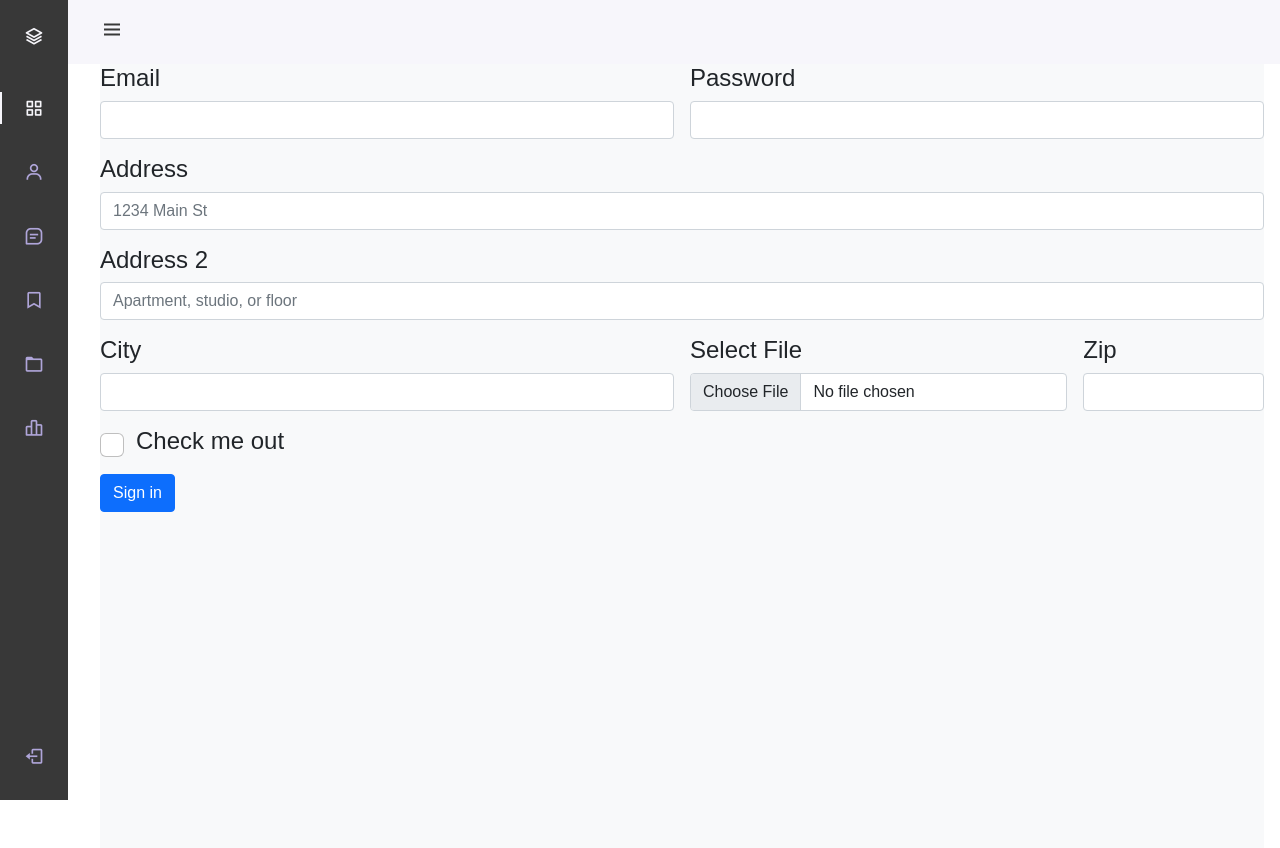
After one commit to Khenidybari/Bari_portfolio, a Django app: template Bari_portfolio/templates/cms.html in a window 1280 px wide. The commit adds this page. Run offline with Django 5.2, Linux system fonts and the light colour scheme; the template is opened without the code that fills it, so the values that code supplies are empty; some libraries are stand-ins or nearby versions.

Commit message:
has cms 3/5

```diff
--- /dev/null
+++ b/Bari_portfolio/templates/cms.html
@@ -0,0 +1,166 @@
+<!DOCTYPE html>
+<html lang="en">
+<head>
+    <meta charset="UTF-8">
+    <meta name="viewport" content="width=device-width, initial-scale=1.0">
+
+    <link rel="stylesheet" href="https://cdn.jsdelivr.net/npm/bootstrap@5.0.0-beta1/dist/css/bootstrap.min.css">
+    <link rel="stylesheet" href="https://cdn.jsdelivr.net/npm/bootstrap@5.0.0-beta1/dist/js/bootstrap.bundle.min.js">
+    <link rel="stylesheet" href="https://cdnjs.cloudflare.com/ajax/libs/jquery/3.2.1/jquery.min.js">
+    <link rel="stylesheet" href="https://cdn.jsdelivr.net/npm/boxicons@latest/css/boxicons.min.css">
+    <title>Document</title>
+    <script>
+        document.addEventListener("DOMContentLoaded", function(event) {
+
+const showNavbar = (toggleId, navId, bodyId, headerId) =>{
+const toggle = document.getElementById(toggleId),
+nav = document.getElementById(navId),
+bodypd = document.getElementById(bodyId),
+headerpd = document.getElementById(headerId)
+
+// Validate that all variables exist
+if(toggle && nav && bodypd && headerpd){
+toggle.addEventListener('click', ()=>{
+// show navbar
+nav.classList.toggle('show')
+// change icon
+toggle.classList.toggle('bx-x')
+// add padding to body
+bodypd.classList.toggle('body-pd')
+// add padding to header
+headerpd.classList.toggle('body-pd')
+})
+}
+}
+
+showNavbar('header-toggle','nav-bar','body-pd','header')
+
+/*===== LINK ACTIVE =====*/
+const linkColor = document.querySelectorAll('.nav_link')
+
+function colorLink(){
+if(linkColor){
+linkColor.forEach(l=> l.classList.remove('active'))
+this.classList.add('active')
+}
+}
+linkColor.forEach(l=> l.addEventListener('click', colorLink))
+
+// Your code to run since DOM is loaded and ready
+});
+        </script>
+
+    <style>
+        @import url("https://fonts.googleapis.com/css2?family=Nunito:wght@400;600;700&display=swap");
+        :root
+        {
+            --header-height: 3rem;
+            --nav-width: 68px;
+            --first-color: #383838;
+            --first-color-light: #AFA5D9;
+            --white-color: #F7F6FB;
+            --body-font:'Poppins', sans-serif;
+            --normal-font-size:1rem;
+            --z-fixed: 100}*,
+              ::before,::after{box-sizing: border-box}
+              body{position: relative;margin: var(--header-height)
+                0 0 0;padding: 0 1rem;font-family: var(--body-font);
+                font-size: var(--normal-font-size);transition: .5s}
+                a{text-decoration: none}
+                .header{
+                    width:
+                    100%;height:
+                    var(--header-height);position:
+                    fixed;top:
+                    0;left:
+                    0;display:
+                    flex;align-items: center;
+                    justify-content: space-between;
+                    padding: 0 1rem;background-color:
+                    var(--white-color);z-index:
+                    var(--z-fixed);transition: .5s}
+                    .header_toggle{color: var(--first-color);
+                        font-size: 1.5rem;cursor: pointer}
+                        .header_img{width: 35px;height: 35px;display: flex;justify-content: center;border-radius: 50%;overflow: hidden}
+                        .header_img img{width: 40px}.l-navbar{position: fixed;top: 0;left: -30%;width: var(--nav-width);height: 100vh;background-color: var(--first-color);padding: .5rem 1rem 0 0;transition: .5s;z-index: var(--z-fixed)}
+                        .nav{height: 100%;display: flex;flex-direction: column;justify-content: space-between;overflow: hidden}
+                        .nav_logo,
+                        .nav_link{display: grid;grid-template-columns: max-content max-content;align-items: center;column-gap: 1rem;padding: .5rem 0 .5rem 1.5rem}
+                        .nav_logo{margin-bottom: 2rem}
+                        .nav_logo-icon{font-size: 1.25rem;color: var(--white-color)}
+                        .nav_logo-name{color: var(--white-color);font-weight: 700}
+                        .nav_link{position: relative;color: var(--first-color-light);margin-bottom: 1.5rem;transition: .3s}
+                        .nav_link:hover{color: var(--white-color)}
+                        .nav_icon{font-size: 1.25rem}
+                        .show{left: 0}
+                        .body-pd{padding-left: calc(var(--nav-width) + 1rem)}
+                        .active{color: var(--white-color)}
+                        .active::before{content: '';position: absolute;left: 0;width: 2px;height: 32px;background-color: var(--white-color)}
+                        .height-100{height:100vh}@media screen and (min-width: 768px){body{margin: calc(var(--header-height) + 1rem) 0 0 0;padding-left: calc(var(--nav-width) + 2rem)}
+                        .header{height: calc(var(--header-height) + 1rem);padding: 0 2rem 0 calc(var(--nav-width) + 2rem)}.header_img{width: 40px;height: 40px}
+                        .header_img img{width: 45px}
+                        .l-navbar{left: 0;padding: 1rem 1rem 0 0}
+                        .show{width: calc(var(--nav-width) + 156px)}
+                        .body-pd{padding-left: calc(var(--nav-width) + 188px)}}
+        </style>
+
+</head>
+<body>
+    <body id="body-pd">
+        <header class="header" id="header">
+            <div class="header_toggle"> <i class='bx bx-menu' id="header-toggle"></i> </div>
+        </header>
+        <div class="l-navbar" id="nav-bar">
+            <nav class="nav">
+                <div> <a href="#" class="nav_logo"> <i class='bx bx-layer nav_logo-icon'></i> <span class="nav_logo-name">BBBootstrap</span> </a>
+                    <div class="nav_list"> <a href="#" class="nav_link active"> <i class='bx bx-grid-alt nav_icon'></i> <span class="nav_name">Dashboard</span> </a> <a href="#" class="nav_link"> <i class='bx bx-user nav_icon'></i> <span class="nav_name">Users</span> </a> <a href="#" class="nav_link"> <i class='bx bx-message-square-detail nav_icon'></i> <span class="nav_name">Messages</span> </a> <a href="#" class="nav_link"> <i class='bx bx-bookmark nav_icon'></i> <span class="nav_name">Bookmark</span> </a> <a href="#" class="nav_link"> <i class='bx bx-folder nav_icon'></i> <span class="nav_name">Files</span> </a> <a href="#" class="nav_link"> <i class='bx bx-bar-chart-alt-2 nav_icon'></i> <span class="nav_name">Stats</span> </a> </div>
+                </div> <a href="#" class="nav_link"> <i class='bx bx-log-out nav_icon'></i> <span class="nav_name">SignOut</span> </a>
+            </nav>
+        </div>
+        <!--Container Main start-->
+        <div class="height-100 bg-light">
+            <h4><form class="row g-3">
+                <div class="col-md-6">
+                  <label for="inputEmail4" class="form-label">Email</label>
+                  <input type="email" class="form-control" id="inputEmail4">
+                </div>
+                <div class="col-md-6">
+                  <label for="inputPassword4" class="form-label">Password</label>
+                  <input type="password" class="form-control" id="inputPassword4">
+                </div>
+                <div class="col-12">
+                  <label for="inputAddress" class="form-label">Address</label>
+                  <input type="text" class="form-control" id="inputAddress" placeholder="1234 Main St">
+                </div>
+                <div class="col-12">
+                  <label for="inputAddress2" class="form-label">Address 2</label>
+                  <input type="text" class="form-control" id="inputAddress2" placeholder="Apartment, studio, or floor">
+                </div>
+                <div class="col-md-6">
+                  <label for="inputCity" class="form-label">City</label>
+                  <input type="text" class="form-control" id="inputCity">
+                </div>
+                <div class="col-md-4">
+                    <label for="inputCity" class="form-label">Select File</label>
+                        <input type="file" class="form-control" aria-label="file example" required>
+                </div>
+                <div class="col-md-2">
+                  <label for="inputZip" class="form-label">Zip</label>
+                  <input type="text" class="form-control" id="inputZip">
+                </div>
+                <div class="col-12">
+                  <div class="form-check">
+                    <input class="form-check-input" type="checkbox" id="gridCheck">
+                    <label class="form-check-label" for="gridCheck">
+                      Check me out
+                    </label>
+                  </div>
+                </div>
+                <div class="col-12">
+                  <button type="submit" class="btn btn-primary">Sign in</button>
+                </div>
+              </form></h4>
+        </div>
+        <!--Container Main end-->
+</body>
+</html>
```
Also changed, not shown: Bari_portfolio/base/views.py (line endings or trailing spaces), Bari_portfolio/templates/home.html (line endings or trailing spaces).
